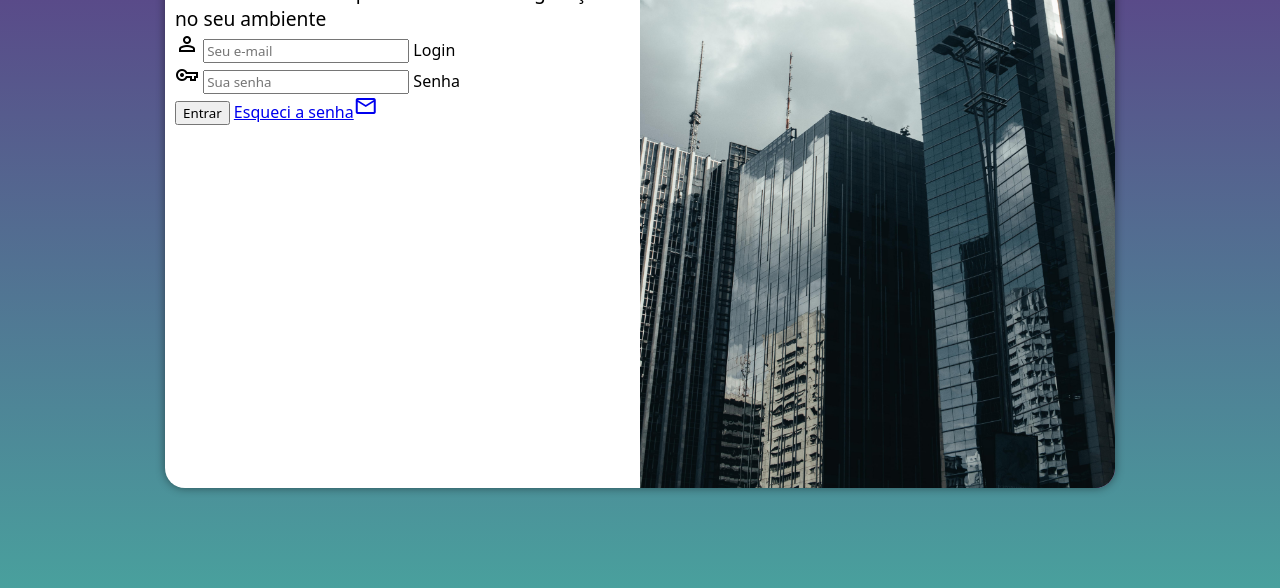
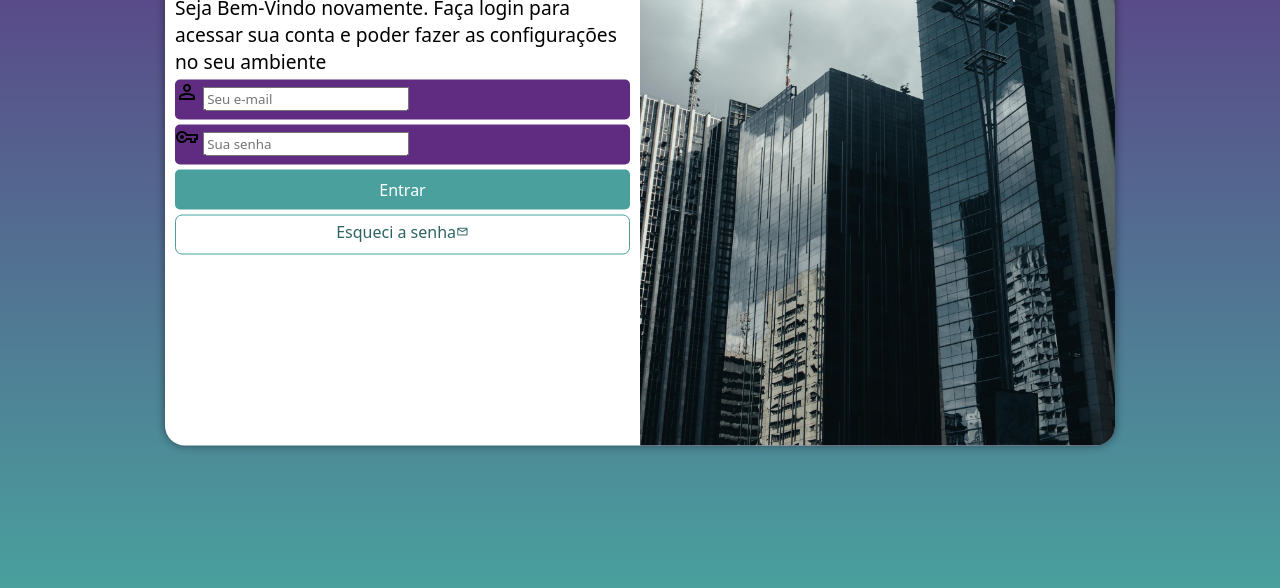
Before and after one commit to Joao-Paulo-Bortolocce/Projeto-Login, a plain HTML site: page index.html in a window 1280 px wide. Shown: the part 212-800 px from the top of the page. Drawn offline with nearby package versions, Linux system fonts and the light colour scheme.

Commit message:
estilizando o formulário

```diff
--- a/estilos/media-query.css
+++ b/estilos/media-query.css
@@ -17,7 +17,6 @@
         float: right;
         width: 70%;
         height: 100%;
-
     }
 }
 
--- a/estilos/style.css
+++ b/estilos/style.css
@@ -37,10 +37,8 @@ section#login{
     overflow: hidden;
 
     background-color: white;
-    width: 80vw;
-    min-width: 300px;
-    height: 80vh;
-    max-height: 600px ;
+    width: 300px;
+    height: 515px;
     border-radius: 20px;
     box-shadow: 0px 0px 10px rgba(0, 0, 0, 0.450);
 
@@ -70,3 +68,56 @@ div#formulario > h1{
 div#formulario > p{
     font-size: 0.8em;
 }
+
+div.campo{
+    display: block;
+    background-color: var(--lilas);
+    width: 100%;
+    height: 40px;
+    border-radius: 5px;
+    margin: 5px 0px;
+}
+
+div.campo > label{
+    display: none;
+}
+
+form > input[type=submit]{
+    display: block;
+    font-size: 1em;
+    width: 100%;
+    height: 40px;
+    background-color: var(--verde);
+    color: white;
+    border: none;
+    border-radius: 5px;
+    cursor: pointer;
+    margin-top: 5px;
+}
+
+form > input[type=submit]:hover{
+    background-color: #2d6462;
+}
+
+form > a.botao{
+    display: block;
+    text-align: center;
+    font-size: 1em;
+    width: 100%;
+    height: 40px;
+    padding-top: 5px;
+    margin-top: 5px;
+    color: #2d6462;
+    background-color: #ffffff;
+    border: 1px solid #49a09d;
+    border-radius: 7px;
+    text-decoration: none;
+}
+
+form > a.botao:hover{
+    background-color: #6cd3cf;
+}
+
+form > a.botao > span{
+    font-size: 0.8em;
+}
--- a/index.html
+++ b/index.html
@@ -33,7 +33,7 @@
                         <label for="isenha">Senha</label>
                     </div>
                     <input type="submit" value="Entrar">
-                    <a href="esqueci.html">Esqueci a senha<span class="material-symbols-outlined">mail</span></a>
+                    <a href="esqueci.html" class="botao">Esqueci a senha<span class="material-symbols-outlined" >mail</span></a>
                 </form>
             </div>
         </section>
```
